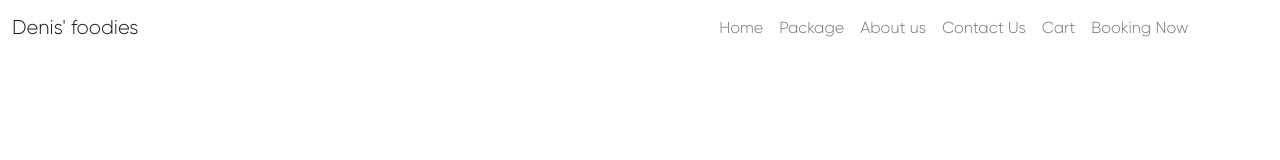
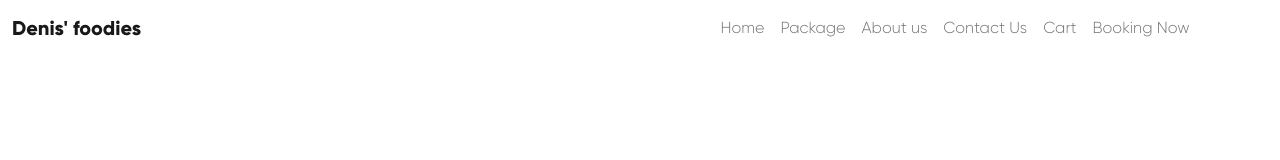
Before and after one commit to david-lafontant/yellow-restaurant, a React (Create React App) app: page / in a window 1280 px wide. Shown: the top 160 px of the page. Built offline with nearby package versions, Linux system fonts and the light colour scheme.

Commit message:
Style brand class

```diff
--- a/src/components/header/header.css
+++ b/src/components/header/header.css
@@ -1,4 +1,7 @@
 .roja{
-  color: red;
   margin-left: 50%;
 }
+
+.brand{
+ font-family: 'Gilroy bold', sans-serif;
+}
--- a/src/components/header/header.jsx
+++ b/src/components/header/header.jsx
@@ -5,7 +5,7 @@ function Header() {
   return (
     <nav className="navbar fixed-top navbar-expand-lg navbar-light bg-transparent ms-auto navbar-right">
       <div className="container-fluid">
-        <a href="www.google.com" className="navbar-brand">Denis&apos; foodies</a>
+        <a href="www.google.com" className="navbar-brand brand">Denis&apos; foodies</a>
         <button type="button" className="navbar-toggler" data-bs-toggle="collapse" data-bs-target="#navbarCollapse">
           <span className="navbar-toggler-icon" />
         </button>
```
